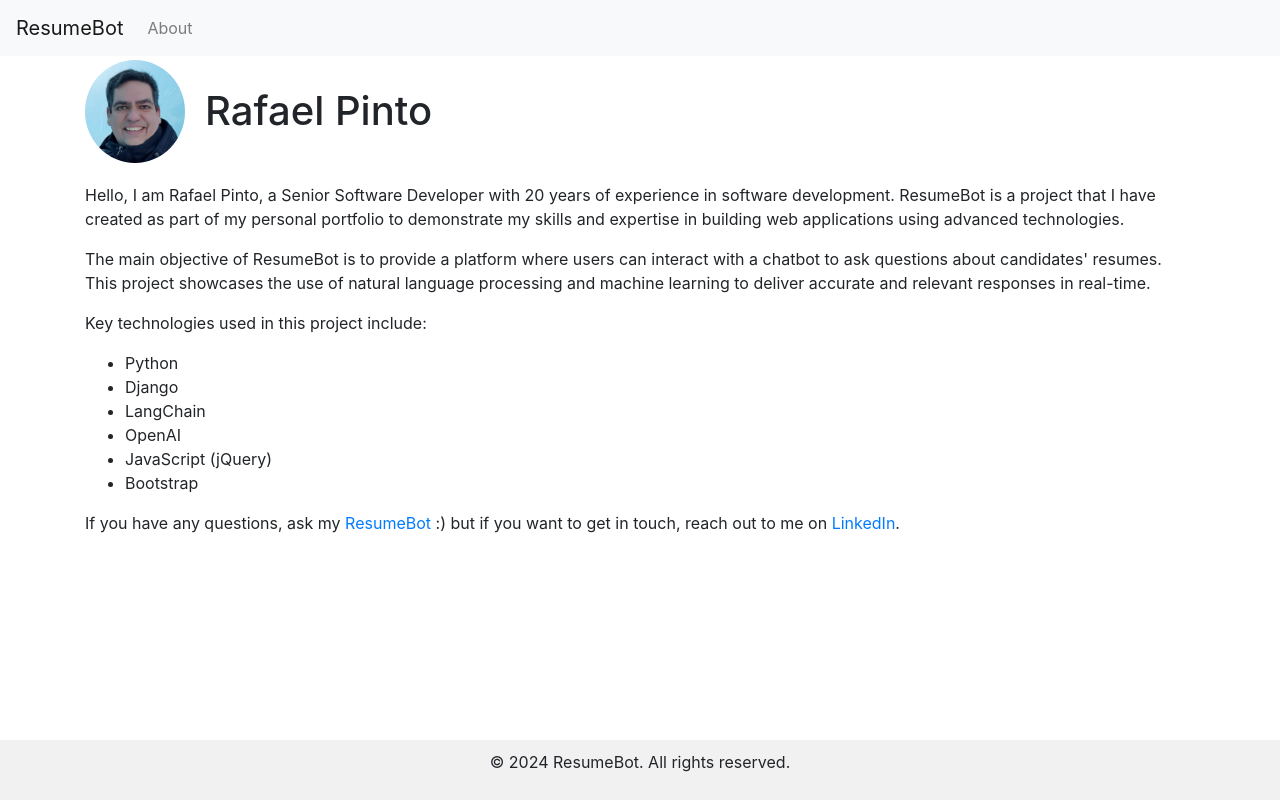
After one commit to rrafaelpinto/mychatbot, a Django app: page /about/ in a window 1280 px wide. The commit adds this page. Run offline with Django 5.2, Linux system fonts and the light colour scheme; some libraries are stand-ins or nearby versions.

Commit message:
finalizando ajustes iniciais para a primeira versao do ResumeBot

```diff
--- /dev/null
+++ b/chatbot/context_processors.py
@@ -0,0 +1,4 @@
+from django.conf import settings
+
+def debug(context):
+    return {'DEBUG': settings.DEBUG}
--- /dev/null
+++ b/chatbot/static/css/app.css
@@ -0,0 +1,56 @@
+body {
+    padding-top: 60px;
+}
+.footer {
+    position: fixed;
+    left: 0;
+    bottom: 0;
+    width: 100%;
+    background-color: #f1f1f1;
+    text-align: center;
+    padding: 10px 0;
+}
+.chat-box {
+    max-height: 500px;
+    overflow-y: auto;
+    margin-bottom: 20px;
+    border: 1px solid #ddd;
+    padding: 15px;
+    border-radius: 5px;
+    display: none; /* Initially hidden */
+}
+.chat-message {
+    margin-bottom: 10px;
+}
+.chat-message.user {
+    text-align: right;
+}
+.chat-message.bot {
+    text-align: left;
+}
+.chat-message p {
+    display: inline-block;
+    padding: 10px;
+    border-radius: 10px;
+}
+.chat-message.user p {
+    background-color: #007bff;
+    color: #fff;
+}
+.chat-message.bot p {
+    background-color: #f1f1f1;
+}
+.candidate-info {
+    display: flex;
+    align-items: center;
+    margin-bottom: 20px;
+}
+.candidate-info img {
+    max-width: 100px;
+    border-radius: 50%;
+    margin-right: 20px;
+}
+.profile-photo {
+    max-width: 200px;
+    border-radius: 50%;
+}
--- /dev/null
+++ b/chatbot/templates/about.html
@@ -0,0 +1,24 @@
+{% extends "base.html" %}
+{% load static %}
+{% block title %}- About{% endblock %}
+
+{% block content %}
+    <div class="candidate-info">
+        <img src="/static/img/ProfileRafael.jpg" alt="Rafael Pinto">
+        <div>
+            <h1 class="my-4">Rafael Pinto</h1>
+        </div>
+    </div>
+    <p class="mt-3">Hello, I am Rafael Pinto, a Senior Software Developer with 20 years of experience in software development. ResumeBot is a project that I have created as part of my personal portfolio to demonstrate my skills and expertise in building web applications using advanced technologies.</p>
+    <p>The main objective of ResumeBot is to provide a platform where users can interact with a chatbot to ask questions about candidates' resumes. This project showcases the use of natural language processing and machine learning to deliver accurate and relevant responses in real-time.</p>
+    <p>Key technologies used in this project include:</p>
+    <ul>
+        <li>Python</li>
+        <li>Django</li>
+        <li>LangChain</li>
+        <li>OpenAI</li>
+        <li>JavaScript (jQuery)</li>
+        <li>Bootstrap</li>
+    </ul>
+     <p>If you have any questions, ask my <a href="/rafael-pinto/">ResumeBot</a> :) but if you want to get in touch, reach out to me on <a href="https://www.linkedin.com/in/rafaelmpinto/">LinkedIn</a>.</p>
+{% endblock %}
--- a/chatbot/templates/base.html
+++ b/chatbot/templates/base.html
@@ -1,38 +1,37 @@
-<!-- base.html -->
 <!DOCTYPE html>
+{% load static %}
+
 <html lang="en">
 <head>
     <meta charset="UTF-8">
     <meta name="viewport" content="width=device-width, initial-scale=1.0">
-    <title>ResumeBot - {% block title %}{% endblock %}</title>
+    <title>ResumeBot {% block title %}- {% endblock %}</title>
     <!-- Bootstrap CSS -->
     <link href="https://stackpath.bootstrapcdn.com/bootstrap/4.5.2/css/bootstrap.min.css" rel="stylesheet">
-    <style>
-        body {
-            padding-top: 60px;
-        }
-        .footer {
-            position: fixed;
-            left: 0;
-            bottom: 0;
-            width: 100%;
-            background-color: #f1f1f1;
-            text-align: center;
-            padding: 10px 0;
-        }
-    </style>
+    <!-- CSS -->
+    <link rel="stylesheet" href="{% static 'css/app.css' %}">
+    {% block extra_css %}{% endblock %}
     {% block extra_head %}{% endblock %}
 </head>
+<!-- Check if Debug False -->
+{% if not DEBUG %}
+    <!-- Google tag (gtag.js) -->
+    <script async src="https://www.googletagmanager.com/gtag/js?id=G-8LYYFFJEXH"></script>
+    <script>
+        window.dataLayer = window.dataLayer || [];
+        function gtag(){dataLayer.push(arguments);}
+        gtag('js', new Date());
+        gtag('config', 'G-8LYYFFJEXH');
+    </script>
+{% endif %}
+
 <body>
 <nav class="navbar navbar-expand-lg navbar-light bg-light fixed-top">
-        <a class="navbar-brand" href="/">ResumeBot</a>
+    <a class="navbar-brand" href="/rafael-pinto/">ResumeBot</a>
     <div class="collapse navbar-collapse">
         <ul class="navbar-nav mr-auto">
             <li class="nav-item">
-                    <a class="nav-link" href="{% url 'candidate_list' %}">Candidates</a>
-                </li>
-                <li class="nav-item">
-                    <a class="nav-link" href="{% url 'chatbot' slug='default-slug' %}">Chatbot</a>
+                <a class="nav-link" href="{% url 'about' %}">About</a>
             </li>
         </ul>
     </div>
--- a/chatbot/urls.py
+++ b/chatbot/urls.py
@@ -1,8 +1,9 @@
 # chatbot/urls.py
 from django.urls import path
-from chatbot.views import candidate_list_view, chatbot_view
+from chatbot.views import about, candidates, chat
 
 urlpatterns = [
-    path('chat/<slug:slug>/', chatbot_view, name='chatbot'),
-    path('candidates/', candidate_list_view, name='candidate_list'),
+    path('candidates/', candidates, name='candidates'),
+    path('about/', about, name='about'),
+    path('<slug:slug>/', chat, name='chat'),
 ]
--- a/chatbot/views.py
+++ b/chatbot/views.py
@@ -35,11 +35,15 @@ def initialize_chatbot():
 
     llm = OpenAI()
     chain = LLMChain(llm=llm, prompt=prompt)
+    print('######### Inicializou')
     return chain
 
 # Global variable to hold the initialized chatbot
 chatbot = initialize_chatbot()
 
+
+def about(request):
+    return render(request, 'about.html')
 
 def get_or_create_external_user(request):
     user_id = request.session.get('user_id')
@@ -55,17 +59,15 @@ def get_or_create_external_user(request):
     return user
 
 
-def candidate_list_view(request):
+def candidates(request):
     candidates = Candidate.objects.all()
-    return render(request, 'candidate_list.html', {'candidates': candidates})
+    return render(request, 'candidates.html', {'candidates': candidates})
 
-def chatbot_view(request, slug):
+def chat(request, slug):
     candidate = get_object_or_404(Candidate, slug=slug)
     curriculum_text = candidate.resume
-    user_name = request.session.get('user_name')
     if request.method == 'POST':
         user = get_or_create_external_user(request)
-        user_name = user.name
         question = request.POST.get('question')
         if question:
             text_splitter = CharacterTextSplitter(chunk_size=2000, chunk_overlap=0)
@@ -83,5 +85,5 @@ def chatbot_view(request, slug):
                 'candidate': candidate.name,
                 'timestamp': timestamp
             })
-
-    return render(request, 'chatbot.html', {'candidate': candidate, 'user_name': user_name})
+    user_name = request.session.get('user_name')
+    return render(request, 'chat.html', {'candidate': candidate, 'user_name': user_name})
--- a/mychatbot/settings.py
+++ b/mychatbot/settings.py
@@ -68,6 +68,7 @@ TEMPLATES = [
                 'django.template.context_processors.request',
                 'django.contrib.auth.context_processors.auth',
                 'django.contrib.messages.context_processors.messages',
+                'chatbot.context_processors.debug',
             ],
         },
     },
--- a/mychatbot/urls.py
+++ b/mychatbot/urls.py
@@ -21,5 +21,5 @@ from django.conf.urls.static import static
 
 urlpatterns = [
     path('admin/', admin.site.urls),
-    path('chatbot/', include('chatbot.urls')),
+    path('', include('chatbot.urls')),
 ] + static(settings.MEDIA_URL, document_root=settings.MEDIA_ROOT)
```
Also changed, not shown: chatbot/templates/candidate_list.html (deleted, +0 -26 lines), chatbot/templates/candidates.html (added, +15 -0 lines), chatbot/templates/chat.html (renamed from chatbot/templates/chatbot.html, +14 -64 lines), chatbot/static/img/ProfileRafael.jpg (added). Lines whose indentation alone changed are shown as unchanged.
